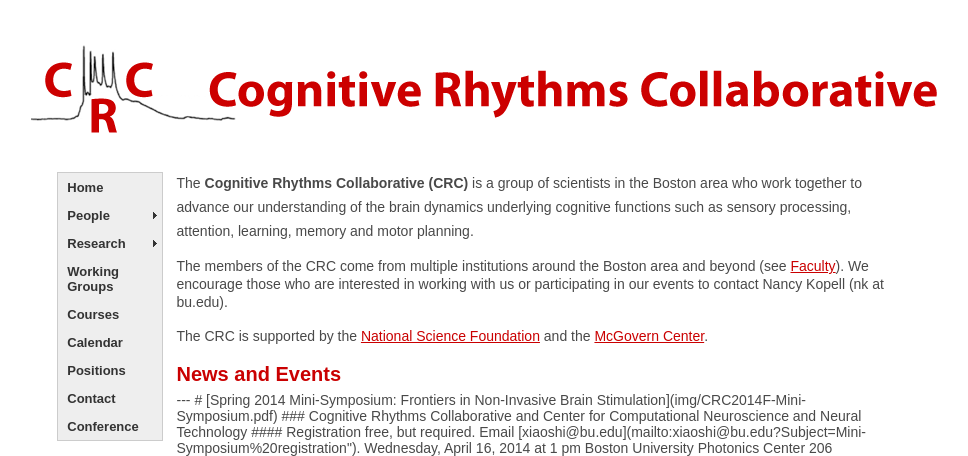
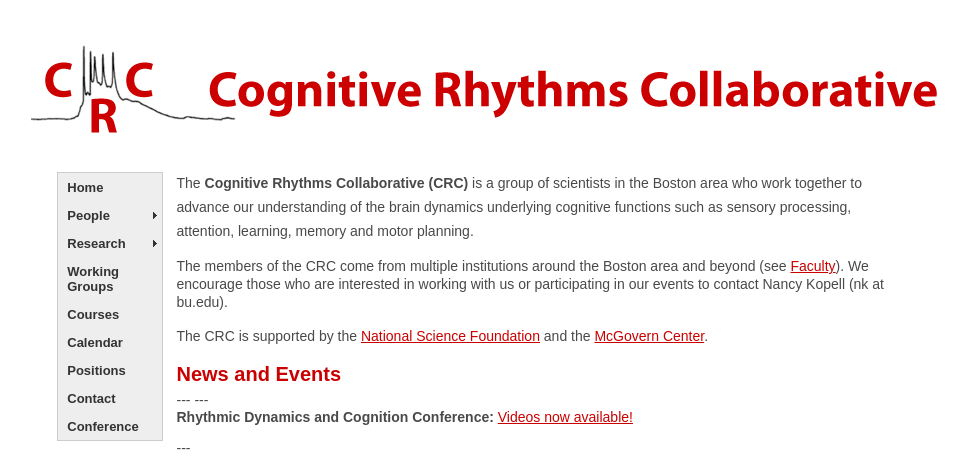
Before and after one commit to cogrhythms/cogrhythms.github.io, a Jekyll site: the page built from index.md, in a window 1280 px wide, cut to the strip 0-456 px from the top of the page. Shown: the whole strip, without its empty margins (138-1106 px from the left). Built offline with Jekyll 4.4.1, drawn with Linux system fonts in a browser that asks for light colours; nearby versions of some CDN libraries; Markdown is read by kramdown in place of the engine named in the settings; some of the changed text lies outside the part shown.

Commit message:
Update index.md

```diff
--- a/index.md
+++ b/index.md
@@ -50,29 +50,7 @@
 
 ---
 
-# [Spring 2014 Mini-Symposium: Frontiers in Non-Invasive Brain Stimulation](img/CRC2014F-Mini-Symposium.pdf)
 
-### Cognitive Rhythms Collaborative and Center for Computational Neuroscience and Neural Technology
-
-#### Registration free, but required. Email [xiaoshi@bu.edu](mailto:xiaoshi@bu.edu?Subject=Mini-Symposium%20registration").
-
-Wednesday, April 16, 2014 at 1 pm
-
-Boston University Photonics Center 206<br/>
-8 Saint Mary Street<br/>
-Boston, MA 02215
-
-* 1:00 - 1:15  Registration
-* 1:15 - 2:00  Dr. Lucas Parra, City College of New York
-  * "Transcranial electrical stimulation: mechanisms and targeting"
-* 2:00 - 2:45 Dr. Tommi Raij, Massachusetts General Hospital
-  * "Transcranial magnetic stimulation: mechanisms and navigation"
-* 2:45 - 3:00  Break
-* 3:00 - 3:45  Dr. Noah Philip, Alpert Medical School of Brown University
-  * "Clinical implications of frequency dependent neuromodulation"
-* 3:45 - 4:30  Dr. Alvaro Pascual-Leone, Harvard Medical School
-  * "Characterizing and guiding brain networks with noninvasive brain stimulation"
-* 4:30    Discussion / Reception
 
 ---
 
```
